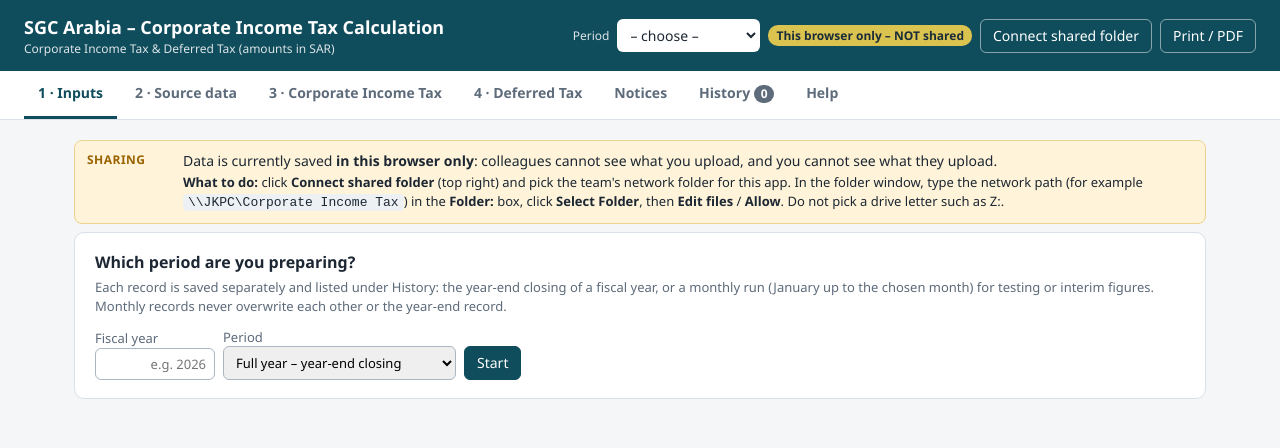
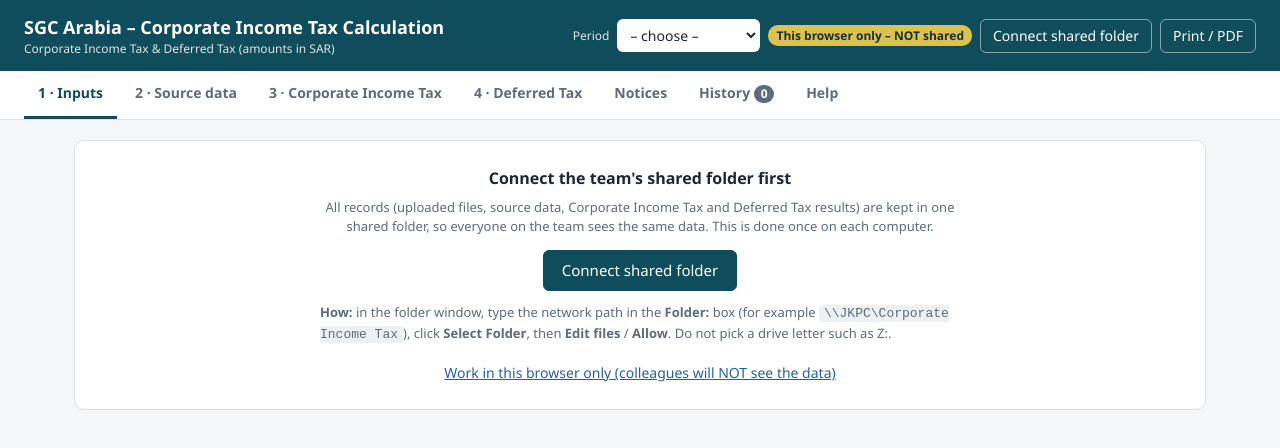
Before and after one commit to pjk0218/sgc-corporate-income-tax, a plain HTML site: page index.html in a window 1280 px wide. Drawn offline with Linux system fonts and the light colour scheme.

Commit message:
법인세 웹앱: 공유 폴더를 연결해야 자료를 올릴 수 있도록 첫 화면 변경
Co-Authored-By: Claude Fable 5.2 <noreply@anthropic.com>
Claude-Session: https://claude.ai/code/session_01FkKgonE1cjRns4rKDuJobf

```diff
--- a/index.html
+++ b/index.html
@@ -536,7 +536,7 @@ const te=new TextEncoder(), tdec=new TextDecoder();
 
 /* ---------- 6) State and helpers ---------- */
 const blank=()=>({tb:null,prov:null,ppe:null,guar:null,guarNA:false,final:false,savedAt:null,manual:[],src:{},keyins:{fsFA:'',priorDT:'',taxRate:0.2,share:1},map:JSON.parse(JSON.stringify(DEFAULT_MAP))});
-const App={auto:true,checkedAt:null,store:localStore,pending:null,connectMsg:'',year:null,years:[],hist:{},loadedAt:null,conflict:false,savedMsg:''};
+const App={auto:true,allowLocal:false,checkedAt:null,store:localStore,pending:null,connectMsg:'',year:null,years:[],hist:{},loadedAt:null,conflict:false,savedMsg:''};
 let st=blank(), tab='inputs', dataTab='tb', undoSnap=null, tbFilter='', tbUsedOnly=false, mapOpen=false;
 const MONTHS=['Jan','Feb','Mar','Apr','May','Jun','Jul','Aug','Sep','Oct','Nov','Dec'], MONTHS_LONG=['January','February','March','April','May','June','July','August','September','October','November','December'];
 const mk=(y,m)=>m?Math.round((y+m/100)*100)/100:y, kY=k=>Math.floor(k), kM=k=>Math.round((k-Math.floor(k))*100);
@@ -656,7 +656,8 @@ async function connectFolder(handle){
 }
 
 async function handleFiles(fileList){
-  if(App.year==null){ toast('Choose the fiscal year first, then upload the files.'); return; }
+  if(App.store.kind==='local'&&window.showDirectoryPicker&&!App.allowLocal){ toast('Connect the shared folder first.'); return; }
+  if(App.year==null){ toast('Choose the period first, then upload the files.'); return; }
   if(st.final){ toast(''+lab(App.year)+' is marked as final. Unlock it on the Inputs tab before uploading.'); return; }
   const msgs=[]; let changed=false; const before=JSON.stringify(st);
   for(const f of fileList){
@@ -716,6 +717,16 @@ function render(){
   if(App.conflict) banner+='<div class="notice err"><b class="lv">Not saved</b><div>A colleague saved newer data for '+lab(App.year)+' while you were working, so your last change was not saved (to avoid overwriting theirs).<div class="fix"><button class="primary" id="btnReload">Load the latest data</button></div></div></div>';
   if(App.connectMsg) banner+='<div class="notice err"><b class="lv">Folder</b><div>'+esc(App.connectMsg)+'</div></div>';
   if(st.final&&App.year!=null) banner+='<div class="notice info noprint"><b class="lv">Final</b><div>'+lab(App.year)+' is marked as final and is read-only. <button class="link" id="btnUnlock">Unlock to edit</button></div></div>';
+  /* Until the team's shared folder is connected nothing can be uploaded, so data never ends up in one person's browser by accident. */
+  const gate=App.store.kind==='local'&&window.showDirectoryPicker&&!App.allowLocal;
+  if(gate){ document.getElementById('main').innerHTML=(App.connectMsg?'<div class="notice err"><b class="lv">Folder</b><div>'+esc(App.connectMsg)+'</div></div>':'')
+     +'<div class="card blocked"><h2>'+(App.pending?'Reconnect the team\'s shared folder':'Connect the team\'s shared folder first')+'</h2>'
+     +'<div class="hint" style="max-width:640px;margin:8px auto 14px">All records (uploaded files, source data, Corporate Income Tax and Deferred Tax results) are kept in one shared folder, so everyone on the team sees the same data. '+(App.pending?'This browser needs your permission again to use the folder.':'This is done once on each computer.')+'</div>'
+     +'<button class="primary" id="btnGateConnect" style="font-size:15px;padding:9px 18px">'+(App.pending?'Reconnect shared folder':'Connect shared folder')+'</button>'
+     +(App.pending?'<div class="hint" style="margin-top:10px">Then choose <b>Edit files</b> / <b>Allow</b>.</div>':'<div class="hint" style="max-width:640px;margin:12px auto 0;text-align:left"><b>How:</b> in the folder window, type the network path in the <b>Folder:</b> box (for example <code>\\\\JKPC\\Corporate Income Tax</code>), click <b>Select Folder</b>, then <b>Edit files</b> / <b>Allow</b>. Do not pick a drive letter such as Z:.</div>')
+     +'<div style="margin-top:18px"><button class="link" id="btnLocalOnly">Work in this browser only (colleagues will NOT see the data)</button></div></div>'+(tab==='help'?vHelp():'');
+    document.getElementById('btnGateConnect').onclick=()=>connectFolder(App.pending); document.getElementById('btnLocalOnly').onclick=()=>{ App.allowLocal=true; render(); };
+    document.querySelectorAll('[data-tab]').forEach(b=>b.onclick=()=>go(b.dataset.tab)); paintSide(); return; }
   document.getElementById('main').innerHTML=banner+sec('inputs',App.year==null?vStart():vInputs(R,cl,done))+sec('data',App.year==null?noYear:vData(R))+sec('cit',App.year==null?noYear:vCIT(R))+sec('dt',App.year==null?noYear:vDT(R))+sec('notices',App.year==null?noYear:vNotices(notices))+sec('history',vHistory())+sec('help',vHelp());
   paintSide();
   if(keep){ const el=document.getElementById(keep); if(el&&el.tagName==='INPUT'){ el.focus(); try{ if(selS!=null) el.setSelectionRange(selS,selS); }catch(e){} } }
```
Also changed, not shown: 2 other files.
